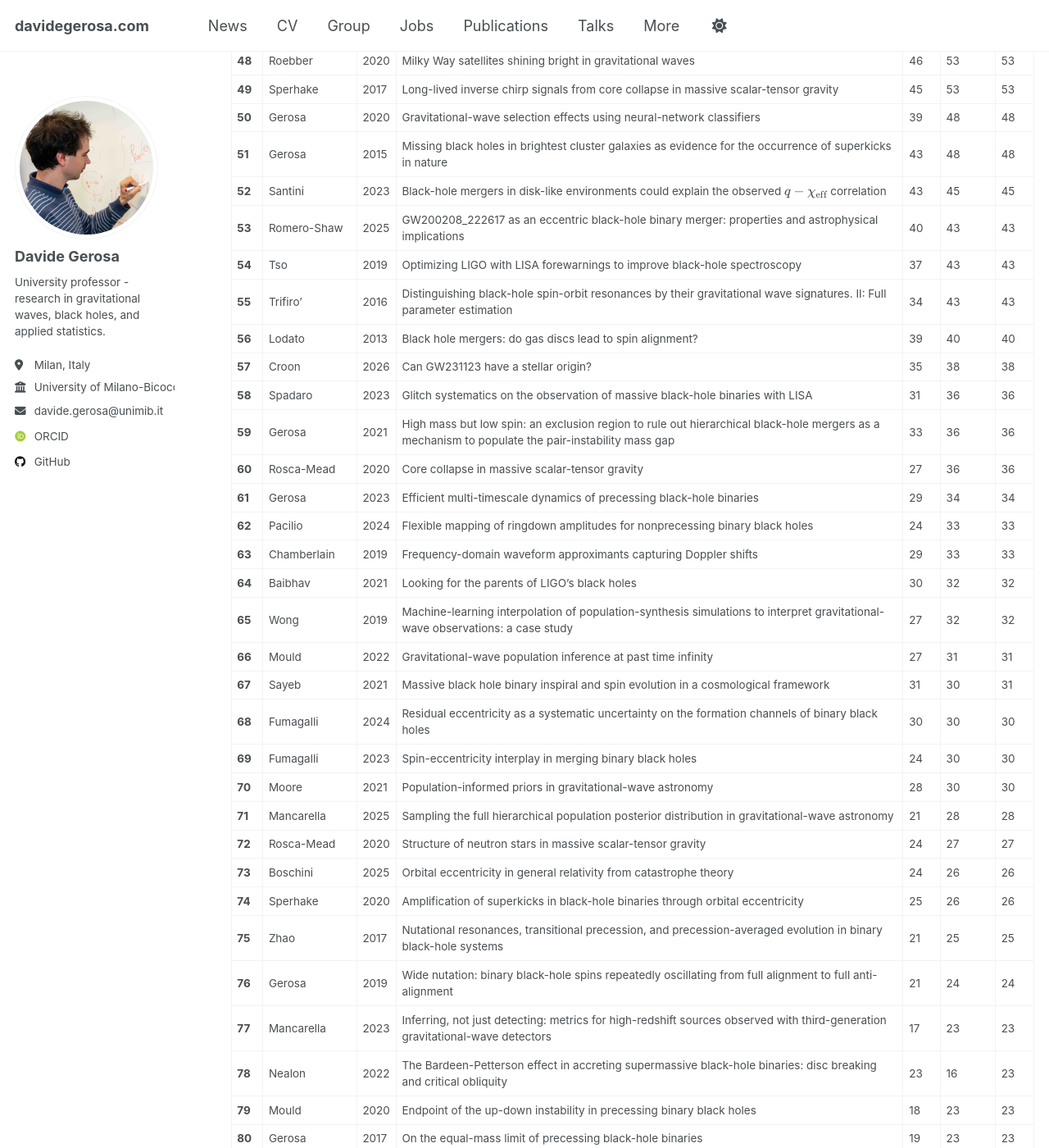
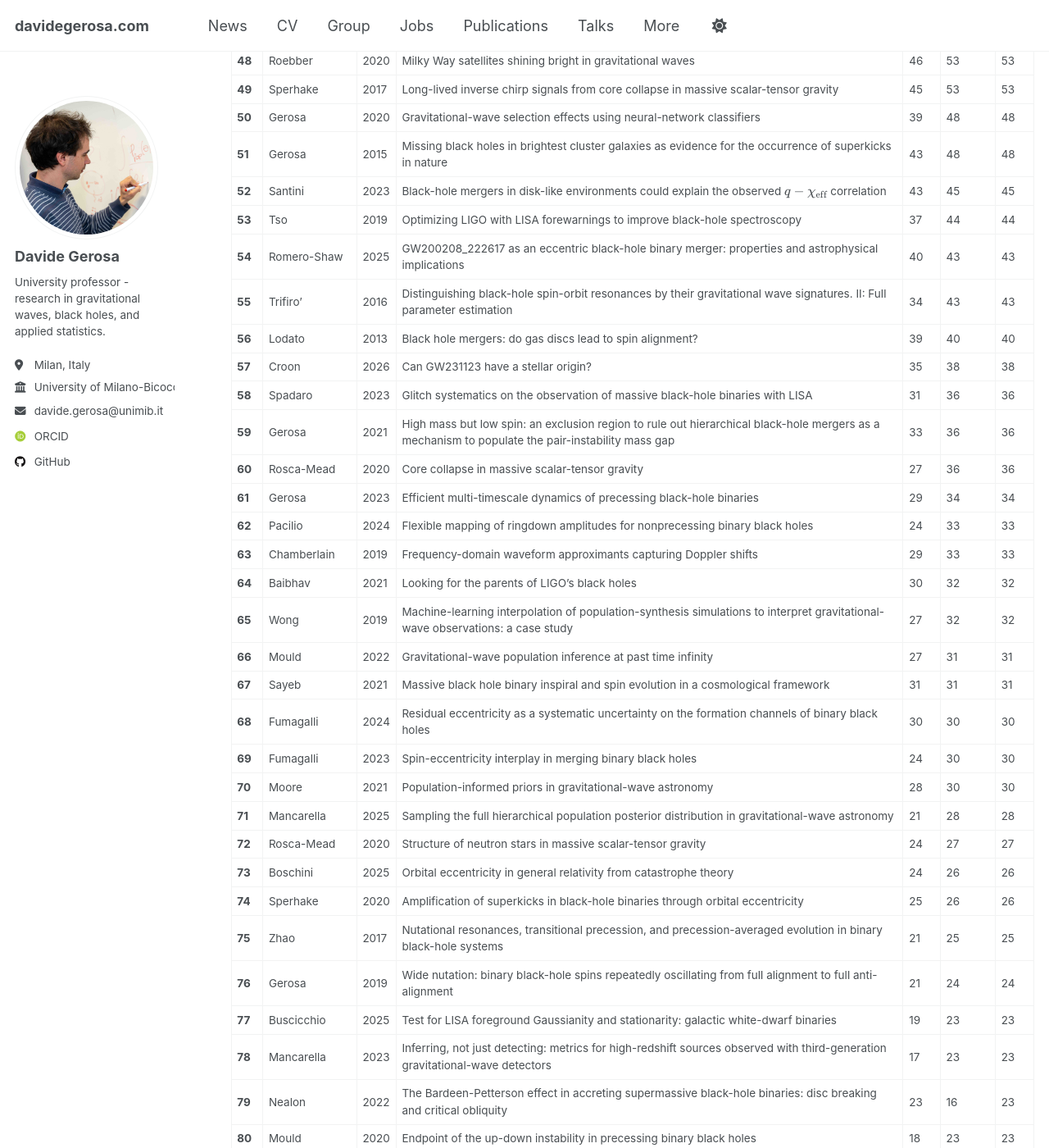
Before and after one commit to dgerosa/website, a Jekyll site: the page built from _pages/citations.md, in a window 1280 px wide and 1400 px high, scrolled down 2410 px. Shown: the whole window at 82% size. Built offline with Jekyll 4.4.1, drawn with Linux system fonts in a browser that asks for light colours; some web fonts are replaced; some of the changed text lies outside the part shown.

Commit message:
Website update from workflow

```diff
--- a/_pages/_citations.md
+++ b/_pages/_citations.md
@@ -61,8 +61,8 @@
 | **50** | Gerosa | 2020 | Gravitational-wave selection effects using neural-network classifiers | 39 | 48 | 48 |
 | **51** | Gerosa | 2015 | Missing black holes in brightest cluster galaxies as evidence for the occurrence of superkicks in nature | 43 | 48 | 48 |
 | **52** | Santini | 2023 | Black-hole mergers in disk-like environments could explain the observed $$q-\chi_\mathrm{eff}$$ correlation | 43 | 45 | 45 |
-| **53** | Romero-Shaw | 2025 | GW200208_222617 as an eccentric black-hole binary merger: properties and astrophysical implications | 40 | 43 | 43 |
-| **54** | Tso | 2019 | Optimizing LIGO with LISA forewarnings to improve black-hole spectroscopy | 37 | 43 | 43 |
+| **53** | Tso | 2019 | Optimizing LIGO with LISA forewarnings to improve black-hole spectroscopy | 37 | 44 | 44 |
+| **54** | Romero-Shaw | 2025 | GW200208_222617 as an eccentric black-hole binary merger: properties and astrophysical implications | 40 | 43 | 43 |
 | **55** | Trifiro' | 2016 | Distinguishing black-hole spin-orbit resonances by their gravitational wave signatures. II: Full parameter estimation | 34 | 43 | 43 |
 | **56** | Lodato | 2013 | Black hole mergers: do gas discs lead to spin alignment? | 39 | 40 | 40 |
 | **57** | Croon | 2026 | Can GW231123 have a stellar origin? | 35 | 38 | 38 |
@@ -75,7 +75,7 @@
 | **64** | Baibhav | 2021 | Looking for the parents of LIGO's black holes | 30 | 32 | 32 |
 | **65** | Wong | 2019 | Machine-learning interpolation of population-synthesis simulations to interpret gravitational-wave observations: a case study | 27 | 32 | 32 |
 | **66** | Mould | 2022 | Gravitational-wave population inference at past time infinity | 27 | 31 | 31 |
-| **67** | Sayeb | 2021 | Massive black hole binary inspiral and spin evolution in a cosmological framework | 31 | 30 | 31 |
+| **67** | Sayeb | 2021 | Massive black hole binary inspiral and spin evolution in a cosmological framework | 31 | 31 | 31 |
 | **68** | Fumagalli | 2024 | Residual eccentricity as a systematic uncertainty on the formation channels of binary black holes | 30 | 30 | 30 |
 | **69** | Fumagalli | 2023 | Spin-eccentricity interplay in merging binary black holes | 24 | 30 | 30 |
 | **70** | Moore | 2021 | Population-informed priors in gravitational-wave astronomy | 28 | 30 | 30 |
@@ -85,12 +85,12 @@
 | **74** | Sperhake | 2020 | Amplification of superkicks in black-hole binaries through orbital eccentricity | 25 | 26 | 26 |
 | **75** | Zhao | 2017 | Nutational resonances, transitional precession, and precession-averaged evolution in binary black-hole systems | 21 | 25 | 25 |
 | **76** | Gerosa | 2019 | Wide nutation: binary black-hole spins repeatedly oscillating from full alignment to full anti-alignment | 21 | 24 | 24 |
-| **77** | Mancarella | 2023 | Inferring, not just detecting: metrics for high-redshift sources observed with third-generation gravitational-wave detectors | 17 | 23 | 23 |
-| **78** | Nealon | 2022 | The Bardeen-Petterson effect in accreting supermassive black-hole binaries: disc breaking and critical obliquity | 23 | 16 | 23 |
-| **79** | Mould | 2020 | Endpoint of the up-down instability in precessing binary black holes | 18 | 23 | 23 |
-| **80** | Gerosa | 2017 | On the equal-mass limit of precessing black-hole binaries | 19 | 23 | 23 |
-| **81** | Pedrotti | 2026 | Cosmology with the angular cross-correlation of gravitational-wave and galaxy catalogs: forecasts for next-generation interferometers and the Euclid survey | 19 | 22 | 22 |
-| **82** | Buscicchio | 2025 | Test for LISA foreground Gaussianity and stationarity: galactic white-dwarf binaries | 19 | 22 | 22 |
+| **77** | Buscicchio | 2025 | Test for LISA foreground Gaussianity and stationarity: galactic white-dwarf binaries | 19 | 23 | 23 |
+| **78** | Mancarella | 2023 | Inferring, not just detecting: metrics for high-redshift sources observed with third-generation gravitational-wave detectors | 17 | 23 | 23 |
+| **79** | Nealon | 2022 | The Bardeen-Petterson effect in accreting supermassive black-hole binaries: disc breaking and critical obliquity | 23 | 16 | 23 |
+| **80** | Mould | 2020 | Endpoint of the up-down instability in precessing binary black holes | 18 | 23 | 23 |
+| **81** | Gerosa | 2017 | On the equal-mass limit of precessing black-hole binaries | 19 | 23 | 23 |
+| **82** | Pedrotti | 2026 | Cosmology with the angular cross-correlation of gravitational-wave and galaxy catalogs: forecasts for next-generation interferometers and the Euclid survey | 19 | 22 | 22 |
 | **83** | Nobili | 2025 | Ringdown mode amplitudes of precessing binary black holes | 19 | 21 | 21 |
 | **84** | Gangardt | 2021 | A taxonomy of black-hole binary spin precession and nutation | 17 | 21 | 21 |
 | **85** | Varma | 2021 | Up-down instability of binary black holes in numerical relativity | 16 | 21 | 21 |
```
Also changed, not shown: other parts of _pages/_citations.md (+13 -13 lines), _pages/_group.md (+1 -1 lines), _pages/_publications.md (+1 -1 lines), _pages/_talks.md (+1 -1 lines).
